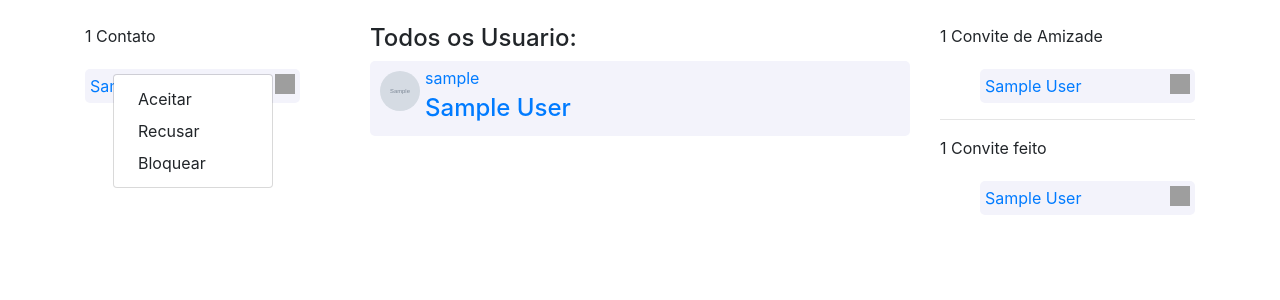
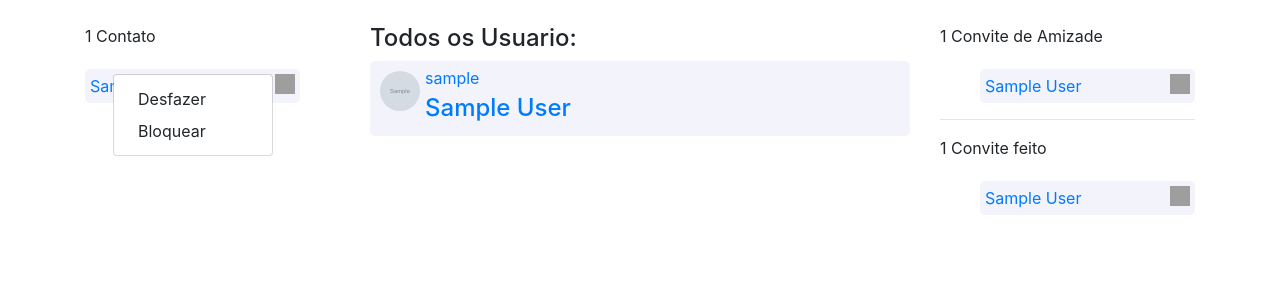
Before and after one commit to brendonlucas/Projeto-Connectedin, a Django app: page /page-admin in a window 1280 px wide, after a click that opens the changed part. Shown: the part 56-356 px from the top of the page. Run offline with Django 3.2, Linux system fonts and the light colour scheme; a user stored in the database is signed in; tables that the repository leaves empty hold one stand-in row (values such as "Sample post"); grey boxes marked "Sample" are stand-in pictures; some libraries are stand-ins or nearby versions; grey boxes are pictures that could not be loaded.

Commit message:
implemented remove friendship

```diff
--- a/authentication/models.py
+++ b/authentication/models.py
@@ -40,10 +40,6 @@ class User(AbstractBaseUser, PermissionsMixin):
         convite = Convite(solicitante=self, convidado=perfil_convidado)
         convite.save()
 
-    def desfazer(self, perfil_convidado):
-        convite = Convite(solicitante=self, convidado=perfil_convidado)
-        convite.save()
-
 
 class Convite(models.Model):
     solicitante = models.ForeignKey(User, on_delete=models.CASCADE, related_name='convites_feitos')
--- a/profile/templates/find_user.html
+++ b/profile/templates/find_user.html
@@ -21,7 +21,11 @@
                             <a class="btn btn-sm btn-primary" href="" role="button" id="dropdownMenuLink"
                                data-toggle="dropdown" aria-haspopup="true" aria-expanded="false">Opções</a>
                                 <div class="dropdown-menu" aria-labelledby="dropdownMenuLink">
-                                    <a class="dropdown-item" href="#">Convidar</a>
+                                    {% if user in current_user.friendship.all %}
+                                        <a class="dropdown-item" href="{% url 'remove_friendship' user.id %}">Desfazer</a>
+                                    {% else %}
+                                        <a class="dropdown-item" href="{% url 'invite_friendship' user.id %}">Convidar</a>
+                                    {% endif %}
                                     <a class="dropdown-item" href="#">Bloquear</a>
                                     {% if current_user.is_superuser %}
                                         {% if user.is_superuser %}
--- a/profile/templates/pag_superuser.html
+++ b/profile/templates/pag_superuser.html
@@ -10,12 +10,11 @@
                 <div>
                     <ul>
                          <li style="display:inline-block; background-color:#f3f3fb ;width:100%; margin-left:-40px;margin-top:5px;padding:5px; border-radius:5px">
-                            <a href="#"> {{ perfil.full_name }} </a>
+                            <a href="{% url 'show_user' perfil.id %}"> {{ perfil.full_name }} </a>
                              <div class="btn-group dropleft"  style="float: right; margin-top: auto; margin-bottom: auto; margin-left: auto;">
                                 <img src="https://uploaddeimagens.com.br/images/002/167/233/original/config.png" width="20px" height="20px" data-toggle="dropdown"  alt="config">
                                 <ul class="dropdown-menu" role="menu">
-                                    <li><a href="#" class="dropdown-item">Aceitar</a></li>
-                                    <li><a href="#" class="dropdown-item">Recusar</a></li>
+                                    <li><a href="{% url 'remove_friendship' perfil.id %}" class="dropdown-item">Desfazer</a></li>
                                     <li><a href="#" class="dropdown-item">Bloquear</a></li>
                                 </ul>
                             </div>
@@ -105,7 +104,7 @@
             <div >
                 <ul>
                     <li style="display:inline-block; background-color:#f3f3fb ;  width:100%; margin-top:5px;padding:5px; border-radius:5px">
-                        <a href="#">{{ convite.solicitante.full_name }}</a>
+                        <a href="{% url 'show_user' convite.solicitante.id %}">{{ convite.solicitante.full_name }}</a>
                         <div class="btn-group dropleft"  style="float: right; margin-top: auto; margin-bottom: auto; margin-left: auto;">
                             <img src="https://uploaddeimagens.com.br/images/002/167/233/original/config.png" width="20px" height="20px" data-toggle="dropdown"  alt="config">
                             <ul class="dropdown-menu" role="menu">
@@ -131,7 +130,7 @@
                         <div>
                             <ul>
                             <li style="display:inline-block; background-color:#f3f3fb ;  width:100%; margin-top:5px;padding:5px; border-radius:5px">
-                                    <a href="#"> {{ convite.convidado.full_name }} </a>
+                                    <a href="{% url 'show_user' convite.convidado.id %}"> {{ convite.convidado.full_name }} </a>
                                         <div class="btn-group dropleft"  style="float: right; margin-top: auto; margin-bottom: auto; margin-left: auto;">
                                             <img src="https://uploaddeimagens.com.br/images/002/167/233/original/config.png" width="20px" height="20px" data-toggle="dropdown"  alt="config">
                                                 <ul class="dropdown-menu" role="menu" style="background-color: white">
--- a/profile/urls.py
+++ b/profile/urls.py
@@ -6,6 +6,7 @@ urlpatterns = [
   path('<int:profile_id>/invite', convidar, name='invite_friendship'),
   path('invite/<int:invite_id>/accept', aceitar, name='accept_friendship'),
   path('invite/<int:invite_id>/refuse', recusar, name='refuse_friendship'),
+  path('friend/<int:profile_id>/remove', desfazer, name='remove_friendship'),
   path('find/', find_user, name='find_user'),
   path('find/<str:username>', find_user_in_link, name='find_user_link'),
   path('set-admin/<int:profile_id>', set_admin, name='set_admin'),
--- a/profile/views.py
+++ b/profile/views.py
@@ -25,6 +25,7 @@ def index(request):
     return render(request, 'index.html', src)
 
 
+@login_required
 def show(request, profile_id):
     profile = User.objects.get(id=profile_id)
     try:
@@ -163,9 +164,10 @@ def recusar(request, invite_id):
     return redirect('index')
 
 
-def desfazer(request, perfil_id):
-    perfil = User.objects.get(id=perfil_id)
-    current_user(request).friendship.filter()
-    perfil.desfazer()
+@login_required
+def desfazer(request, profile_id):
+    perfil = User.objects.get(id=profile_id)
+    current_user(request).friendship.remove(perfil)
+    perfil.friendship.remove(current_user(request))
     messages.success(request, "Desfeito amizade")
     return redirect('index')
```
Also changed, not shown: profile/templates/index.html (+4 -4 lines).
